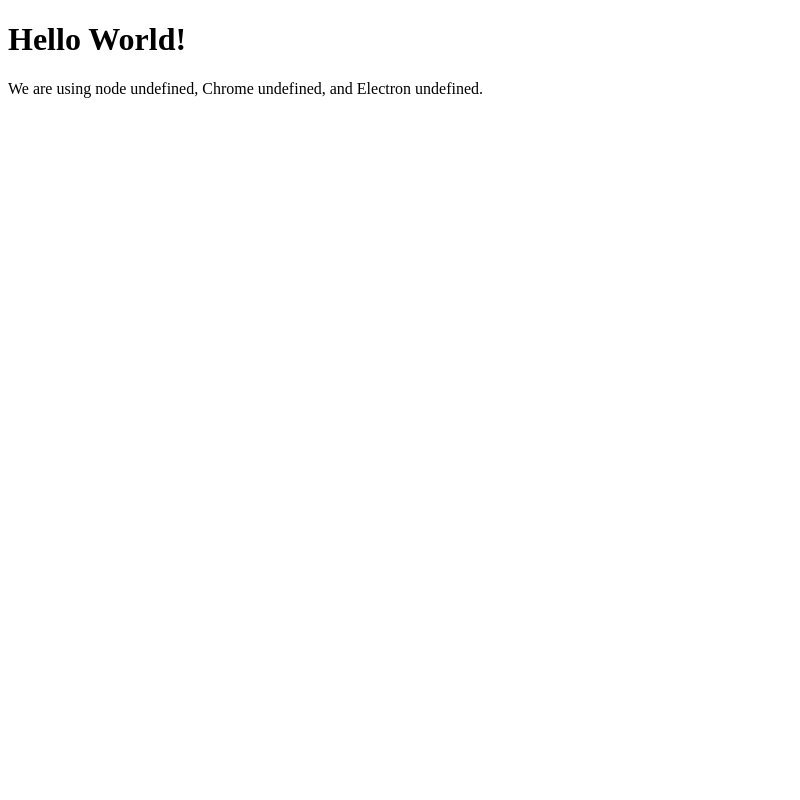
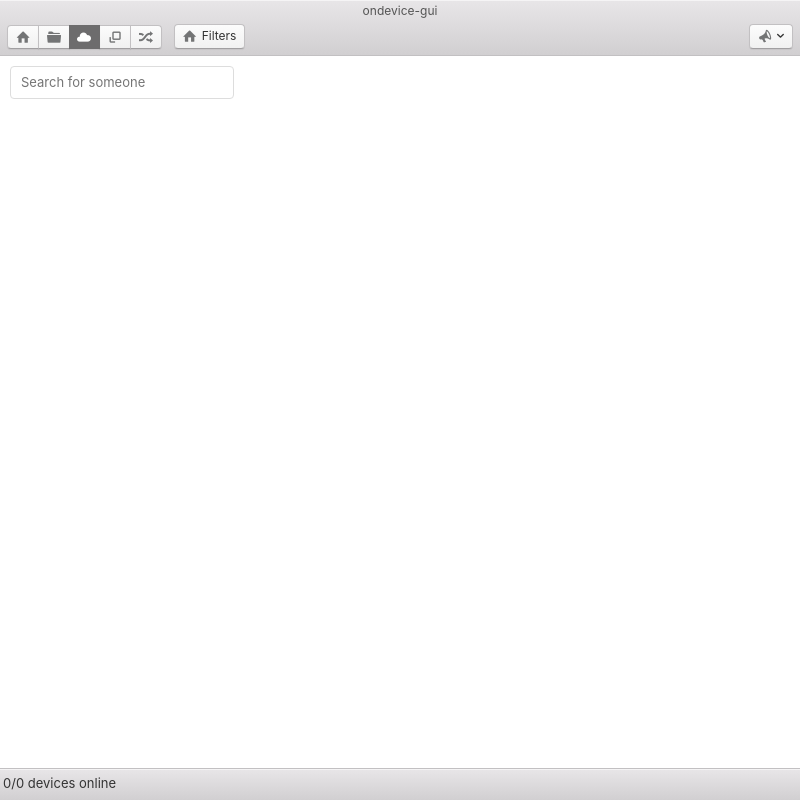
Before and after one commit to ondevice/ondevice-gui, an Electron app: page index.html in a window 800 px wide. Drawn offline with Linux system fonts and the light colour scheme; files that its build step writes are made by us from their sources; files whose address does not match are found by name.

Commit message:
added device list and header+footer to index.html

```diff
--- a/index.html
+++ b/index.html
@@ -1,13 +1,66 @@
 <!DOCTYPE html>
 <html>
   <head>
-    <meta charset="UTF-8">
-    <title>Hello World!</title>
+    <title>ondevice-gui</title>
+
+    <!-- Stylesheets -->
+    <link rel="stylesheet" href="photon-0.1.2-dist/css/photon.css">
+
+    <!-- Electron Javascript -->
+    <script src="app.js" charset="utf-8"></script>
   </head>
+
   <body>
-    <h1>Hello World!</h1>
-    We are using node <script>document.write(process.versions.node)</script>,
-    Chrome <script>document.write(process.versions.chrome)</script>,
-    and Electron <script>document.write(process.versions.electron)</script>.
+    <!-- Wrap your entire app inside .window -->
+    <div class="window">
+<header class="toolbar toolbar-header">
+  <h1 class="title">ondevice-gui</h1>
+
+  <div class="toolbar-actions">
+    <div class="btn-group">
+      <button class="btn btn-default">
+        <span class="icon icon-home"></span>
+      </button>
+      <button class="btn btn-default">
+        <span class="icon icon-folder"></span>
+      </button>
+      <button class="btn btn-default active">
+        <span class="icon icon-cloud"></span>
+      </button>
+      <button class="btn btn-default">
+        <span class="icon icon-popup"></span>
+      </button>
+      <button class="btn btn-default">
+        <span class="icon icon-shuffle"></span>
+      </button>
+    </div>
+
+    <button class="btn btn-default">
+      <span class="icon icon-home icon-text"></span>
+      Filters
+    </button>
+
+    <button class="btn btn-default btn-dropdown pull-right">
+      <span class="icon icon-megaphone"></span>
+    </button>
+  </div>
+</header>
+
+      <!-- Your app's content goes inside .window-content -->
+      <div class="window-content">
+        <div class="added-more">
+          <ul class="list-group" id="deviceList">
+            <li class="list-group-header">
+              <input class="form-control" type="text" placeholder="Search for someone">
+            </li>
+          </ul>
+        </div>
+      </div>
+<footer class="toolbar toolbar-footer">
+  <div class="toolbar-actions">
+    <span id="onlineCount">0/0</span> devices online
+  </div>
+</footer>
+    </div>
   </body>
 </html>
```
